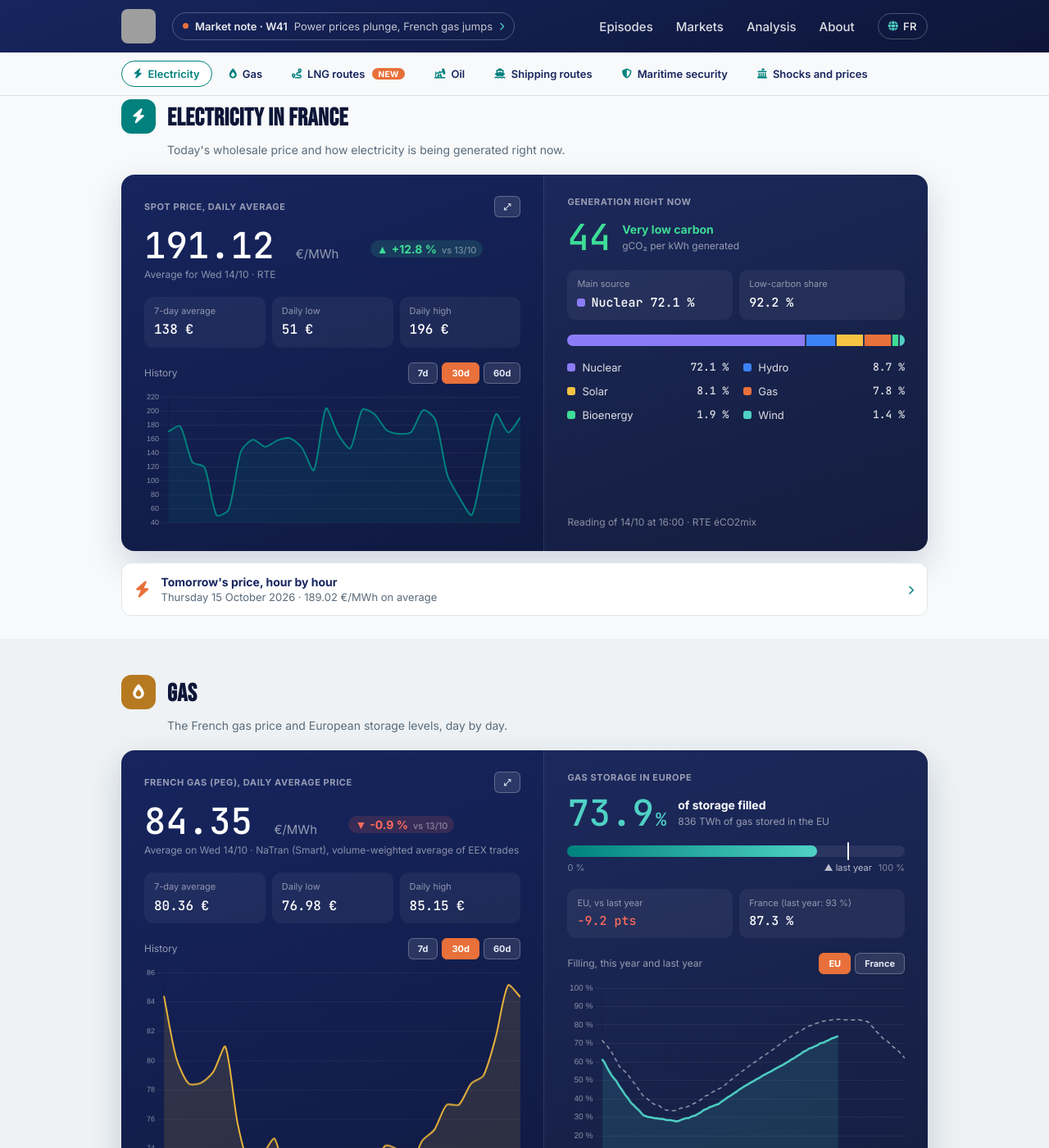
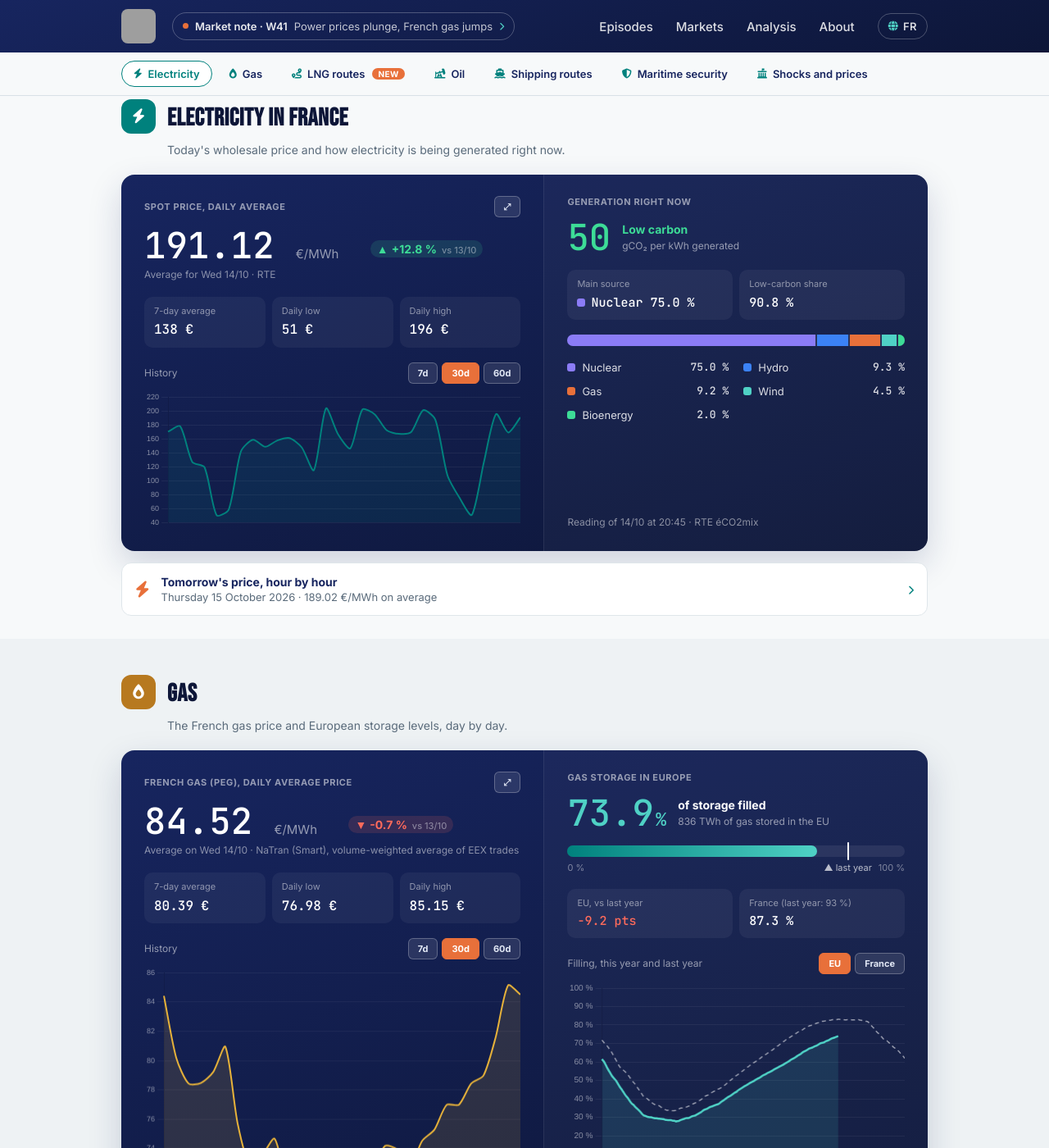
Before and after one commit to InsideEnergyMarkets/Inside-Energy-Markets, a Jekyll site: the page built from en/markets/index.html, in a window 1280 px wide and 1400 px high, scrolled down 383 px. Shown: the whole window at 82% size. Built offline with Jekyll 4.4.1, drawn with Linux system fonts in a browser that asks for light colours; some of the changed text lies outside the part shown; grey boxes are pictures that could not be loaded.

Commit message:
Mise à jour automatique des données marché

```diff
--- a/_data/fuel.json
+++ b/_data/fuel.json
@@ -1 +1 @@
-{"date":"2026-10-14","gazole":2.354,"e10":2.168,"stations":7668,"change_7d":{"since":"2026-10-07","gazole_cts":0.4,"e10_cts":1.7},"history":{"2026-09-30":{"gazole":2.38,"e10":2.163},"2026-10-01":{"gazole":2.374,"e10":2.16},"2026-10-02":{"gazole":2.373,"e10":2.16},"2026-10-03":{"gazole":2.372,"e10":2.163},"2026-10-04":{"gazole":2.373,"e10":2.168},"2026-10-05":{"gazole":2.369,"e10":2.164},"2026-10-06":{"gazole":2.36,"e10":2.156},"2026-10-07":{"gazole":2.35,"e10":2.151},"2026-10-08":{"gazole":2.344,"e10":2.149},"2026-10-09":{"gazole":2.343,"e10":2.152},"2026-10-10":{"gazole":2.345,"e10":2.157},"2026-10-11":{"gazole":2.346,"e10":2.165},"2026-10-12":{"gazole":2.351,"e10":2.164},"2026-10-13":{"gazole":2.353,"e10":2.163},"2026-10-14":{"gazole":2.354,"e10":2.168}}}
+{"date":"2026-10-14","gazole":2.355,"e10":2.17,"stations":7636,"change_7d":{"since":"2026-10-07","gazole_cts":0.5,"e10_cts":1.9},"history":{"2026-09-30":{"gazole":2.38,"e10":2.163},"2026-10-01":{"gazole":2.374,"e10":2.16},"2026-10-02":{"gazole":2.373,"e10":2.16},"2026-10-03":{"gazole":2.372,"e10":2.163},"2026-10-04":{"gazole":2.373,"e10":2.168},"2026-10-05":{"gazole":2.369,"e10":2.164},"2026-10-06":{"gazole":2.36,"e10":2.156},"2026-10-07":{"gazole":2.35,"e10":2.151},"2026-10-08":{"gazole":2.344,"e10":2.149},"2026-10-09":{"gazole":2.343,"e10":2.152},"2026-10-10":{"gazole":2.345,"e10":2.157},"2026-10-11":{"gazole":2.346,"e10":2.165},"2026-10-12":{"gazole":2.351,"e10":2.164},"2026-10-13":{"gazole":2.353,"e10":2.163},"2026-10-14":{"gazole":2.355,"e10":2.17}}}
--- a/_data/market.json
+++ b/_data/market.json
@@ -1,7 +1,7 @@
 {
-  "updated_at": "2026-10-14T16:20:42.165835Z",
+  "updated_at": "2026-10-14T21:12:51.898898Z",
   "brent": {
-    "price_usd": 106.08,
+    "price_usd": 106.09,
     "date": "2026-10-14",
     "unit": "USD/baril",
     "source": "OilPriceAPI",
@@ -12,7 +12,7 @@
     "change_pct": -0.1
   },
   "wti": {
-    "price_usd": 95.33,
+    "price_usd": 95.12,
     "date": "2026-10-14",
     "unit": "USD/baril",
     "source": "OilPriceAPI",
@@ -20,20 +20,20 @@
     "date_label_en": "Price on Wed 14/10"
   },
   "henry_hub": {
-    "price_usd_mmbtu": 3.19,
+    "price_usd_mmbtu": 3.28,
     "date": "2026-10-14",
     "unit": "USD/MMBtu",
     "source": "OilPriceAPI",
     "date_label": "Cours du mer. 14/10",
     "date_label_en": "Price on Wed 14/10",
-    "price_eur_mwh": 9.72,
+    "price_eur_mwh": 10.0,
     "usd_per_eur": 1.1195,
     "prev_value": 10.0,
     "prev_date": "2026-10-13",
-    "change_pct": -2.8
+    "change_pct": 0.0
   },
   "peg": {
-    "price_eur_mwh": 84.35,
+    "price_eur_mwh": 84.52,
     "date": "2026-10-14",
     "unit": "EUR/MWh",
     "source": "NaTran",
@@ -41,21 +41,20 @@
     "date_label_en": "Average on Wed 14/10",
     "prev_value": 85.15,
     "prev_date": "2026-10-13",
-    "change_pct": -0.9
+    "change_pct": -0.7
   },
   "mix_france": {
-    "date_heure": "2026-10-14T16:00:00+00:00",
+    "date_heure": "2026-10-14T20:45:00+00:00",
     "shares": {
-      "nucleaire": 72.1,
-      "hydraulique": 8.7,
-      "solaire": 8.1,
-      "gaz": 7.8,
-      "bioenergies": 1.9,
-      "eolien": 1.4
+      "nucleaire": 75.0,
+      "hydraulique": 9.3,
+      "gaz": 9.2,
+      "eolien": 4.5,
+      "bioenergies": 2.0
     },
     "top_source": "nucleaire",
-    "top_share": 72.1,
-    "co2_intensity": 44
+    "top_share": 75.0,
+    "co2_intensity": 50
   },
   "spot_price_france": {
     "price_eur_mwh": 191.12,
--- a/_data/market_history.json
+++ b/_data/market_history.json
@@ -757,20 +757,19 @@
     "date": "2026-10-14",
     "spot_eur_mwh": 191.12,
     "spot_source": "RTE",
-    "brent_usd": 106.08,
+    "brent_usd": 106.09,
     "brent_source": "OilPriceAPI",
-    "henry_hub_usd_mmbtu": 3.19,
+    "henry_hub_usd_mmbtu": 3.28,
     "henry_hub_source": "OilPriceAPI",
     "mix_shares": {
-      "nucleaire": 72.1,
-      "hydraulique": 8.7,
-      "solaire": 8.1,
-      "gaz": 7.8,
-      "bioenergies": 1.9,
-      "eolien": 1.4
+      "nucleaire": 75.0,
+      "hydraulique": 9.3,
+      "gaz": 9.2,
+      "eolien": 4.5,
+      "bioenergies": 2.0
     },
-    "henry_hub_eur_mwh": 9.72,
-    "peg_eur_mwh": 84.35,
+    "henry_hub_eur_mwh": 10.0,
+    "peg_eur_mwh": 84.52,
     "peg_source": "NaTran"
   }
 ]
--- a/_data/weekly_summary.json
+++ b/_data/weekly_summary.json
@@ -3,7 +3,7 @@
   "period_end": "2026-10-14",
   "brent": {
     "start_usd": 101.02,
-    "end_usd": 106.08,
+    "end_usd": 106.09,
     "change_pct": 5.0
   },
   "spot_price": {
@@ -13,8 +13,8 @@
     "days_count": 8
   },
   "mix": {
-    "nuclear_avg_share": 73.6,
-    "renewables_avg_share": 23.3,
+    "nuclear_avg_share": 74.0,
+    "renewables_avg_share": 22.7,
     "days_count": 8
   }
 }
```
Also changed, not shown: _data/day_ahead.json (+1 -1 lines).
